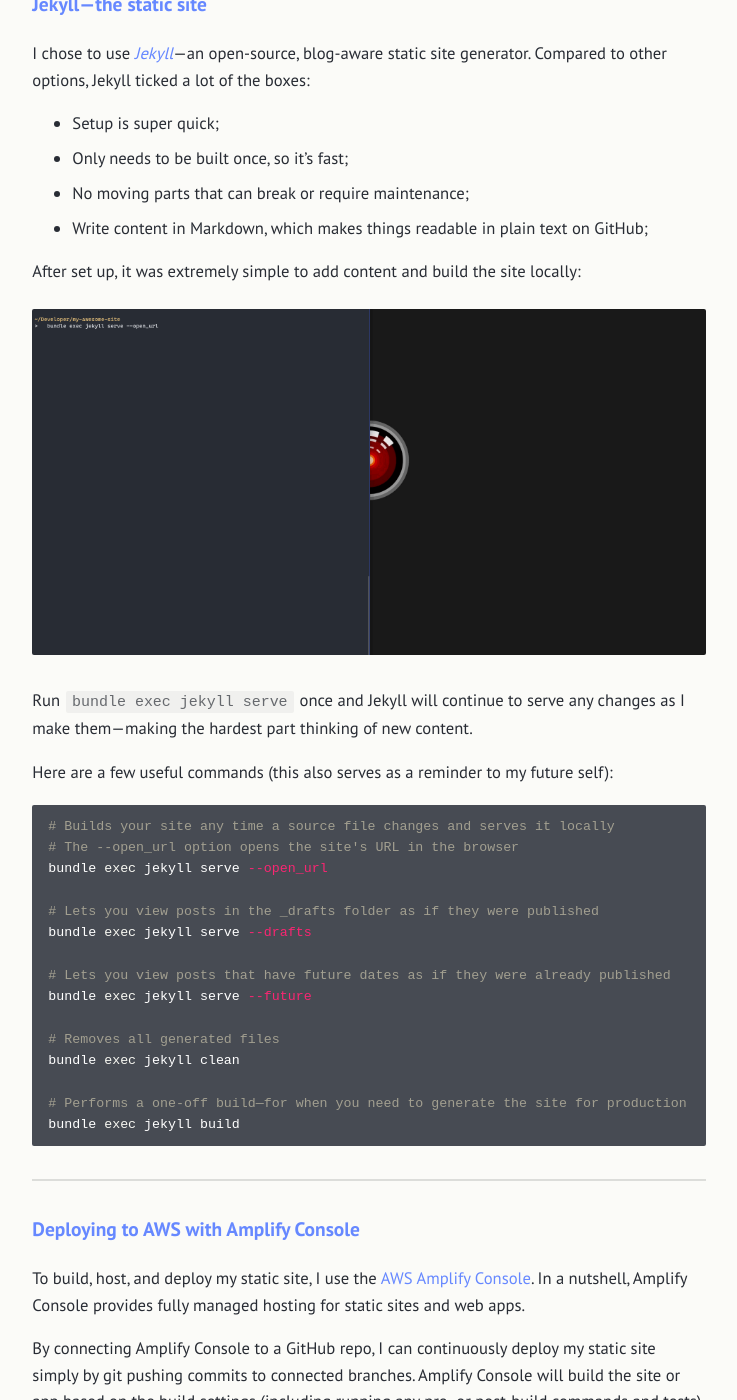
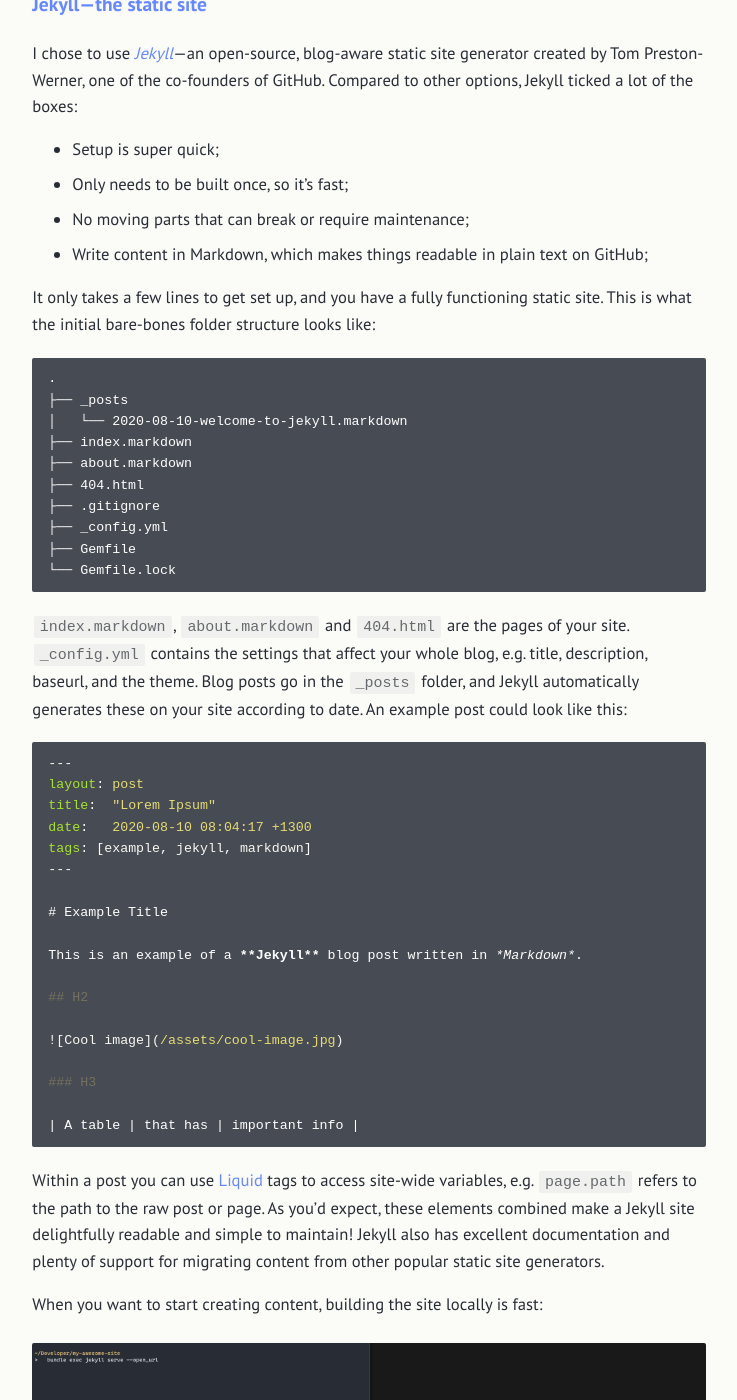
Before and after one commit to tessapower/tessapower.github.io, a Jekyll site: the page built from src/_posts/2020-08-10-blogception.md, in a window 1280 px wide and 1400 px high, scrolled down 729 px. Shown: the whole window, without its empty margins (271-1008 px from the left). Built offline with Jekyll 4.4.1, drawn with Linux system fonts in a browser that asks for light colours; some of the changed text lies outside the part shown.

Commit message:
Add more content about Jekyll

````diff
--- a/src/_posts/2020-08-10-blogception.md
+++ b/src/_posts/2020-08-10-blogception.md
@@ -21,38 +21,57 @@ Why not Squarespace, Wix, or Wordpress? ~$15/month for a simple static site and
 ---
 ### [Jekyll—the static site](#jekyll-the-static-site)
 
-I chose to use *[Jekyll](https://jekyllrb.com/)*—an open-source, blog-aware static site generator. Compared to other options, Jekyll ticked a lot of the boxes:
+I chose to use *[Jekyll](https://jekyllrb.com/)*—an open-source, blog-aware static site generator created by Tom Preston-Werner, one of the co-founders of GitHub. Compared to other options, Jekyll ticked a lot of the boxes:
 
 - Setup is super quick;
 - Only needs to be built once, so it's fast;
 - No moving parts that can break or require maintenance;
 - Write content in Markdown, which makes things readable in plain text on GitHub;
 
-After set up, it was extremely simple to add content and build the site locally:
+It only takes a few lines to get set up, and you have a fully functioning static site. This is what the initial bare-bones folder structure looks like:
+
+```
+.
+├── _posts
+│   └── 2020-08-10-welcome-to-jekyll.markdown
+├── index.markdown
+├── about.markdown
+├── 404.html
+├── .gitignore
+├── _config.yml
+├── Gemfile
+└── Gemfile.lock
+```
+`index.markdown`, `about.markdown` and `404.html` are the pages of your site. `_config.yml` contains the settings that affect your whole blog, e.g. title, description, baseurl, and the theme. Blog posts go in the `_posts` folder, and Jekyll automatically generates these on your site according to date. An example post could look like this:
+
+```markdown
+---
+layout: post
+title:  "Lorem Ipsum"
+date:   2020-08-10 08:04:17 +1300
+tags: [example, jekyll, markdown]
+---
+
+# Example Title
+
+This is an example of a **Jekyll** blog post written in *Markdown*.
+
+## H2
+
+![Cool image](/assets/cool-image.jpg)
+
+### H3
+
+| A table | that has | important info |
+```
+
+Within a post you can use [Liquid](https://shopify.github.io/liquid/) tags to access site-wide variables, e.g. `page.path` refers to the path to the raw post or page. As you'd expect, these elements combined make a Jekyll site delightfully readable and simple to maintain! Jekyll also has excellent documentation and plenty of support for migrating content from other popular static site generators.
+
+When you want to start creating content, building the site locally is fast:
 
 ![Building the site locally]({{ site.baseurl }}/assets/posts/2020-08-10-blogception/jekyll-serve.gif)
 
-Run `bundle exec jekyll serve` once and Jekyll will continue to serve any changes as I make them—making the hardest part thinking of new content.
-
-Here are a few useful commands (this also serves as a reminder to my future self):
-
-```bash
-# Builds your site any time a source file changes and serves it locally
-# The --open_url option opens the site's URL in the browser
-bundle exec jekyll serve --open_url
-
-# Lets you view posts in the _drafts folder as if they were published
-bundle exec jekyll serve --drafts
-
-# Lets you view posts that have future dates as if they were already published
-bundle exec jekyll serve --future
-
-# Removes all generated files
-bundle exec jekyll clean
-
-# Performs a one-off build—for when you need to generate the site for production
-bundle exec jekyll build
-```
+Run `bundle exec jekyll serve` once and Jekyll will continue to serve any changes as I make them—making the hardest part thinking of what to write.
 
 ---
 
````
